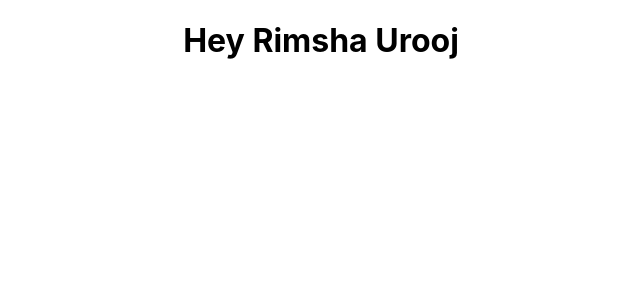
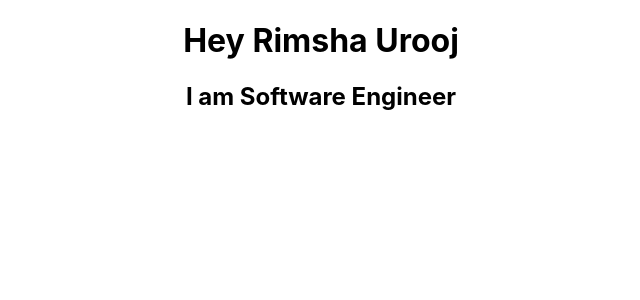
Before and after one commit to Rimsha-Urooj/first, a React (Create React App) app: page / in a window 1280 px wide. Shown: the top 300 px of the page, without its empty margins (319-959 px from the left). Built offline with nearby package versions, Linux system fonts and the light colour scheme.

Commit message:
Added stateful class component

```diff
--- a/src/App.js
+++ b/src/App.js
@@ -1,11 +1,13 @@
 import logo from './logo.svg';
 import './App.css';
 import Greet from './components/Greet';
+import Welcome from './components/Welcome';
 
 function App() {
   return (
     <div className="App">
         <Greet />
+        <Welcome />
     </div>
   );
 }
--- /dev/null
+++ b/src/components/Welcome.js
@@ -0,0 +1,10 @@
+import React, { Component } from 'react'
+
+class Welcome extends Component{
+    render(){
+        return <h2>I am Software Engineer</h2>
+    }
+
+}
+
+export default Welcome
```
